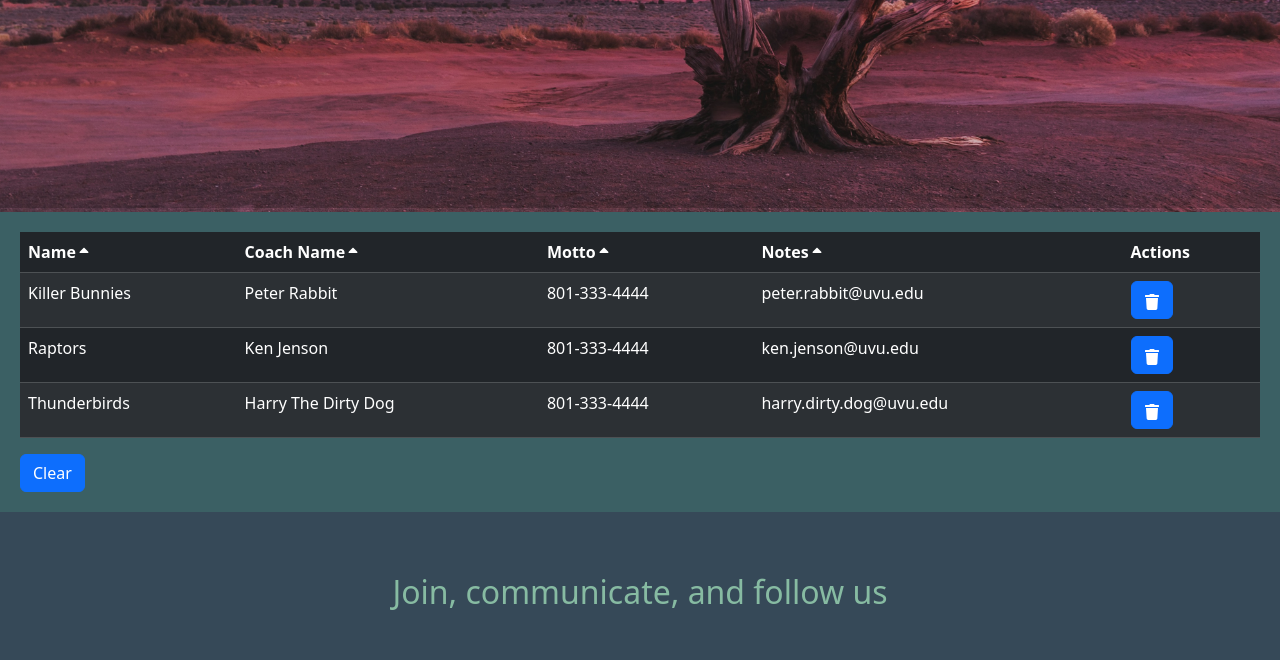
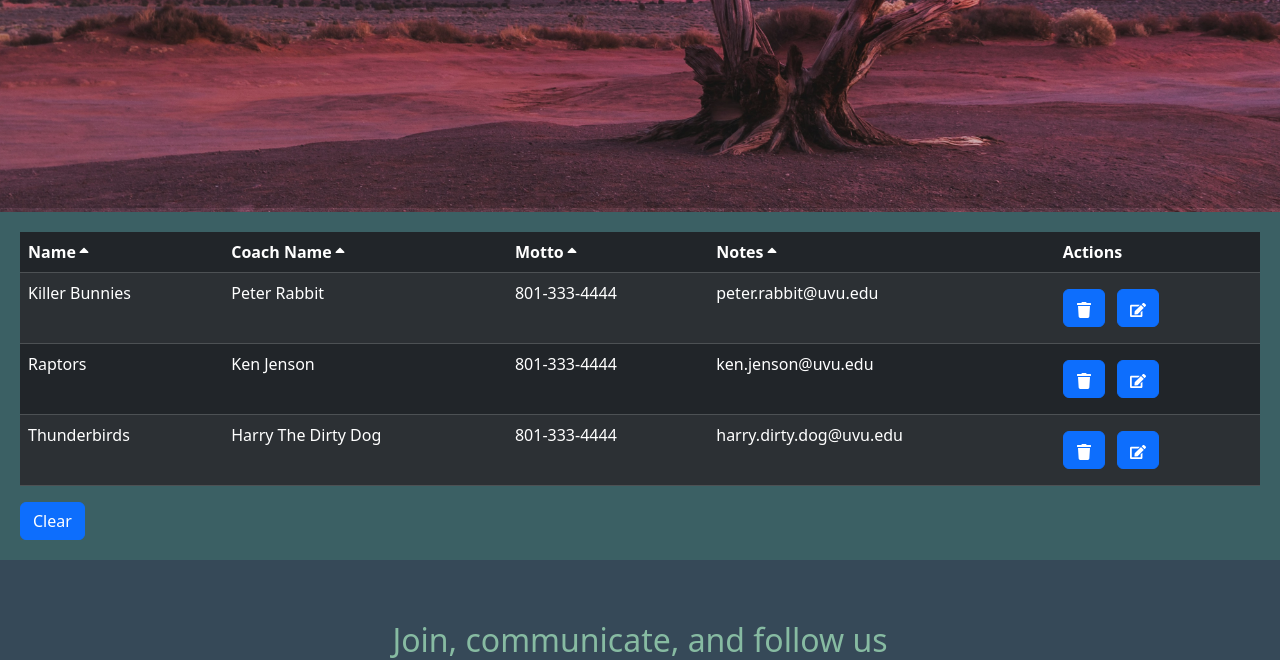
Before and after one commit to JoshuaPeters21199/LMS4, a React app: page /teams in a window 1280 px wide. Shown: the part 668-1328 px from the top of the page. Built offline with nearby package versions, Linux system fonts and the light colour scheme.

Commit message:
Added Edit button to table.

```diff
--- a/src/views/TeamsPage/TeamListView/TeamsTable/TeamRow.jsx
+++ b/src/views/TeamsPage/TeamListView/TeamsTable/TeamRow.jsx
@@ -1,10 +1,10 @@
 import React from 'react';
 import DeleteButton from '../../../../components/Delete/DeleteButton';
-// import Button from 'react-bootstrap/Button';
+import Button from 'react-bootstrap/Button';
 import OverlayTrigger from 'react-bootstrap/OverlayTrigger';
 import Popover from 'react-bootstrap/Popover';
-// import { FaEdit } from 'react-icons/fa';
-// import { Link } from 'react-router-dom';
+import { FaEdit } from 'react-icons/fa';
+import { Link } from 'react-router-dom';
 
 function TeamRow({ team, id, onHandleDelete}) {
     let deletePrompt = `Are you sure you want to delete team: ${team.name}`;
@@ -35,7 +35,12 @@ function TeamRow({ team, id, onHandleDelete}) {
           <td>{team.coachPhone}</td>
           <td>{team.coachEmail}</td>
           <td>
-            <DeleteButton bodyText={deletePrompt} title='Delete Confirmation' noText='Cancel' confirmText='Delete' iconClass='delete-btn' itemKey={id} callback={onHandleDelete} />
+            <DeleteButton bodyText={deletePrompt} title='Delete Confirmation' noText='Cancel' confirmText='Delete' iconClass='delete-btn' itemKey={id} callback={onHandleDelete} />{' '}
+            <Link to={`/edit-team/${id}`}>
+              <Button className='m-2' variant='primary'>
+                <FaEdit className='edit-icon' />
+              </Button>
+            </Link>
           </td>
         </tr>
       </OverlayTrigger>
```
Also changed, not shown: src/views/App/App.scss (+8 -1 lines), src/views/App/App.css, 1 other file.
